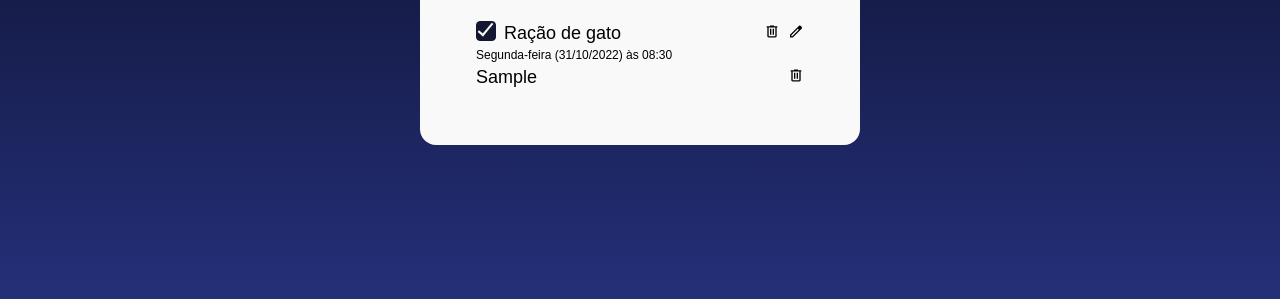
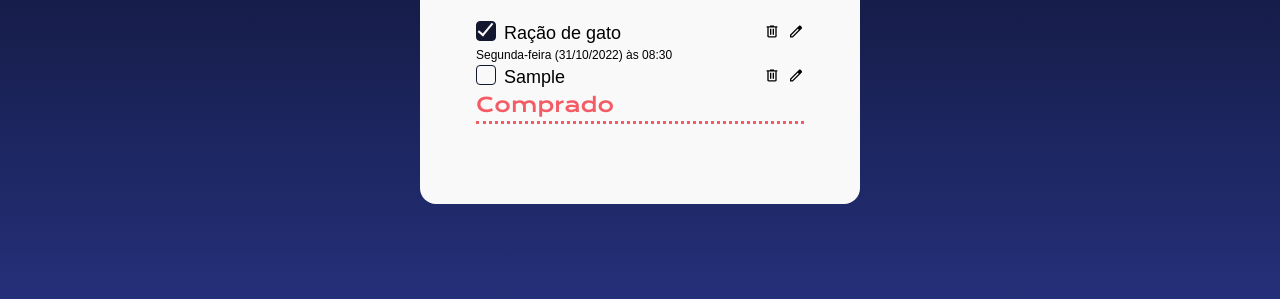
Before and after one commit to Reni-amorim/listadecompras-js, a plain HTML site: page index.html in a window 1280 px wide. Both pictures are taken after typing "Sample" into the empty fields and a click on the button "Salvar item". Shown: the part 463-762 px from the top of the page. Drawn offline with nearby package versions, Linux system fonts and the light colour scheme; a web font is replaced by a local one.

Commit message:
checkbox checked and unchecked by js

```diff
--- a/index.html
+++ b/index.html
@@ -50,6 +50,12 @@
                     <p class="texto-data">Segunda-feira (31/10/2022) às 08:30</p>
                 </li>
             </ul>
+            <h2>Comprado</h2>
+            <hr />
+            <ul id="lista-comprados">
+
+
+            </ul>
         </div>
     </main>
     <script src="scripts.js"></script>
--- a/scripts.js
+++ b/scripts.js
@@ -1,7 +1,7 @@
 const item = document.getElementById("input-item");
 const botaoSalvarItem = document.getElementById("adicionar-item");
 const listaDeCompras = document.getElementById("lista-de-compras");
-
+let contador = 0;
 botaoSalvarItem.addEventListener("click", adicionarItem);
 
 function adicionarItem(evento) {
@@ -12,6 +12,38 @@ function adicionarItem(evento) {
     containerItemLista.classList.add("lista-item-container");
 
     const containerNomeDoItem = document.createElement("div");
+
+    const containerCheckbox = document.createElement("div");
+    containerCheckbox.classList.add("container-checkbox");
+
+    const checkboxInput = document.createElement("input");
+    checkboxInput.type = "checkbox";
+    checkboxInput.classList.add("input-checkbox");
+    checkboxInput.id = "checkbox-" + contador++;
+
+    const checkboxLabel = document.createElement("label");
+    checkboxLabel.setAttribute("for", checkboxInput.id);
+
+    checkboxLabel.addEventListener("click", function (evento) {
+        const checkboxInput = evento.currentTarget.querySelector(".input-checkbox");
+        const checkboxCustomizado = evento.currentTarget.querySelector(".checkbox-customizado");
+
+        if (checkboxInput.checked) {
+            checkboxCustomizado.classList.add("checked");
+        } else {
+            checkboxCustomizado.classList.remove("checked");
+        }
+    })
+
+    const checkboxCustomizado = document.createElement("div");
+    checkboxCustomizado.classList.add("checkbox-customizado");
+
+    checkboxLabel.appendChild(checkboxInput);
+    checkboxLabel.appendChild(checkboxCustomizado);
+
+    containerCheckbox.appendChild(checkboxLabel);
+    containerNomeDoItem.appendChild(containerCheckbox)
+
     const nomeDoItem = document.createElement("p");
     nomeDoItem.innerText = item.value;
     containerNomeDoItem.appendChild(nomeDoItem)
@@ -27,6 +59,17 @@ function adicionarItem(evento) {
     botaoRemover.appendChild(imageRemover);
     containerBotoes.appendChild(botaoRemover);
 
+    const botaoEditar = document.createElement("button");
+    botaoEditar.classList.add("item-lista-button");
+
+
+    const imageEditar = document.createElement("img");
+    imageEditar.src = "img/edit.svg";
+    imageEditar.alt = "Editar";
+
+    botaoEditar.appendChild(imageEditar);
+    containerBotoes.appendChild(botaoEditar);
+
     containerItemLista.appendChild(containerNomeDoItem);
     containerItemLista.appendChild(containerBotoes);
     itemDaLista.appendChild(containerItemLista);
```
